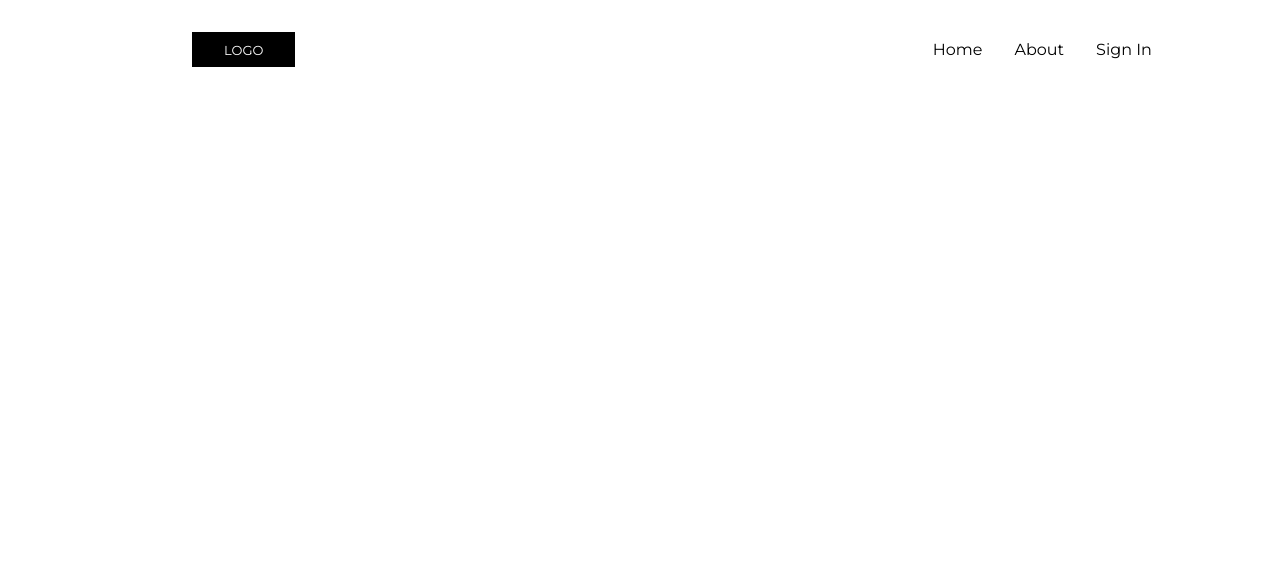
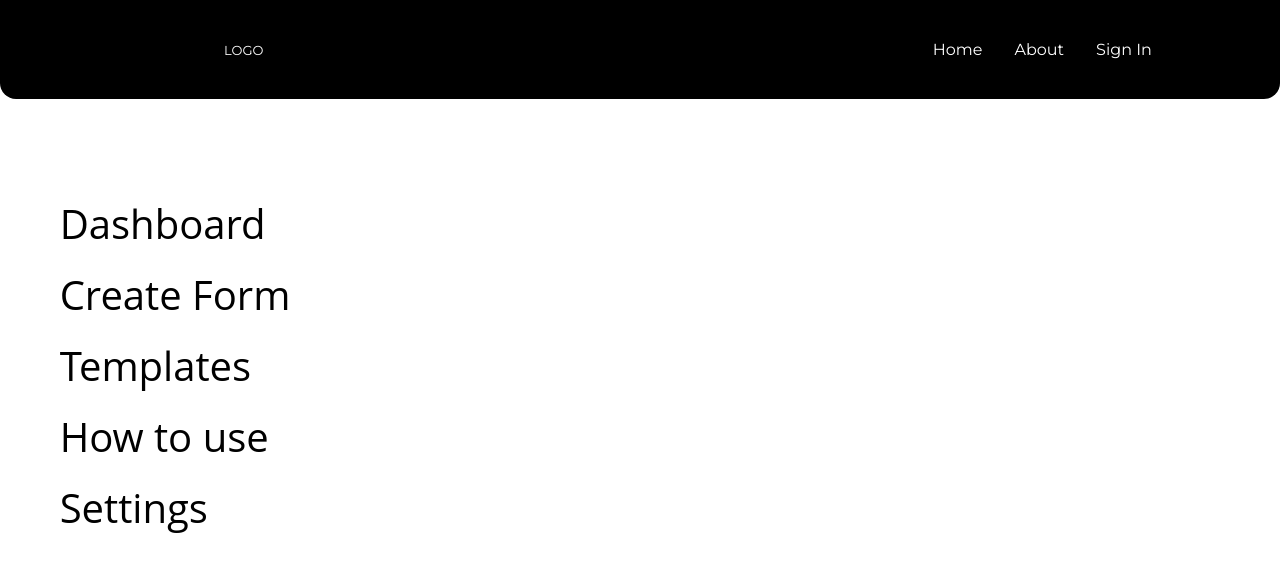
Before and after one commit to Shishir-Ashok/G-forms_spinoff, a React (Create React App) app: page /dashboard in a window 1280 px wide. Shown: the top 572 px of the page. Built offline with nearby package versions, Linux system fonts and the light colour scheme.

Commit message:
dashboard in progress

```diff
--- a/src/App.js
+++ b/src/App.js
@@ -4,9 +4,12 @@ import LandingPage from "./Pages/LandingPage/LandingPage.jsx";
 import { Switch, Route } from "react-router";
 import SignIn from "./Components/SignIn/SignIn.jsx";
 import OptionalNavbar from "./Components/OptionalNavbar/OptionalNavbar";
+import Dashboard from "./Pages/Dashboard/Dashboard";
 
 export class App extends Component {
+
   render() {
+
     return (
       <>
         <OptionalNavbar />
@@ -26,6 +29,14 @@ export class App extends Component {
               <SignIn isSignIn={false} {...routerProps} />
             )}
           />
+          <Route
+            exact
+            path="/dashboard"
+            render={(routerProps) => (
+              <Dashboard isSignIn={false} {...routerProps} />
+
+            )}
+          />
         </Switch>
       </>
     );
--- a/src/Components/OptionalNavbar/OptinalNavbar.scss
+++ b/src/Components/OptionalNavbar/OptinalNavbar.scss
@@ -4,7 +4,8 @@
   justify-content: space-between;
   font-family: Montserrat;
   width: 100vw;
-  margin-top: 2rem;
+  padding-top: 2rem;
+  padding-bottom: 2rem;
   align-items: center;
   z-index: 70;
   .OptionalNavbar-navbarLeft {
--- a/src/Components/OptionalNavbar/OptionalNavbar.jsx
+++ b/src/Components/OptionalNavbar/OptionalNavbar.jsx
@@ -2,7 +2,7 @@ import React, { useEffect } from "react";
 import "./OptinalNavbar.scss";
 import { NavLink, useLocation } from "react-router-dom";
 
-export default function OptionalNavbar() {
+export default function OptionalNavbar(props) {
   const location = useLocation();
 
   const signInActive =
@@ -11,12 +11,16 @@ export default function OptionalNavbar() {
 
 
   const textColorStyle =
-    location.pathname !== "/signIn" ? { color: "black" } : {};
+    !props.isDashboard && location.pathname !== "/signIn" ? { color: "black" } : {};
 
 
   const onScrollNavbar = (e) => {
     console.log("scrolling", e);
   };
+
+  const changeBg =
+    props.isDashboard && {background: "black", "borderRadius": "0 0 1rem 1rem" }
+
   useEffect(() => {
     document
       .querySelector(".OptionalNavbar")
@@ -28,7 +32,7 @@ export default function OptionalNavbar() {
     };
   });
   return (
-    <div className="OptionalNavbar">
+    <div className="OptionalNavbar"  style={changeBg}>
       <div className="OptionalNavbar-navbarLeft">
         <h3 className="Logostyle">
           <span>LOGO</span>
--- /dev/null
+++ b/src/Pages/Dashboard/Dashboard.jsx
@@ -0,0 +1,24 @@
+import OptionalNavbar from "../../Components/OptionalNavbar/OptionalNavbar";
+import React from "react";
+import "./Dashboard.scss";
+
+export default function Dashboard() {
+    return (
+        <>
+            <OptionalNavbar isDashboard={true}/>
+            <div className="Dashboard-grid">
+                <div className="Left-Sidebar">
+                    <ul className="Left-Sidebar-List">
+                        <li><a href="/#">Dashboard</a></li>
+                        <li><a href="/#">Create Form</a></li>
+                        <li><a href="/#">Templates</a></li>
+                        <li><a href="/#">How to use</a></li>
+                        <li><a href="/#">Settings</a></li>
+                    </ul>
+                </div>
+            </div>
+
+        </>
+
+    );
+}
--- /dev/null
+++ b/src/Pages/Dashboard/Dashboard.scss
@@ -0,0 +1,25 @@
+.Dashboard-grid {
+    display: grid;
+    grid-template-columns: 350px auto;
+    grid-template-rows: 100px 80px 700px 100px;
+    grid-template-areas:
+        ".      ."
+        ".      heading"
+        "left   content"
+        "footer footer";
+    .Left-Sidebar{
+        display: grid;
+        grid-area: left;
+        justify-content: center;
+        .Left-Sidebar-List li{
+            margin-top: 1rem;
+            list-style-type: none;
+        }
+        .Left-Sidebar-List a{
+            text-decoration: none;
+            color: black;
+            font-size: 40px;
+            font-family: Open Sans;
+        }
+    }
+}
```
